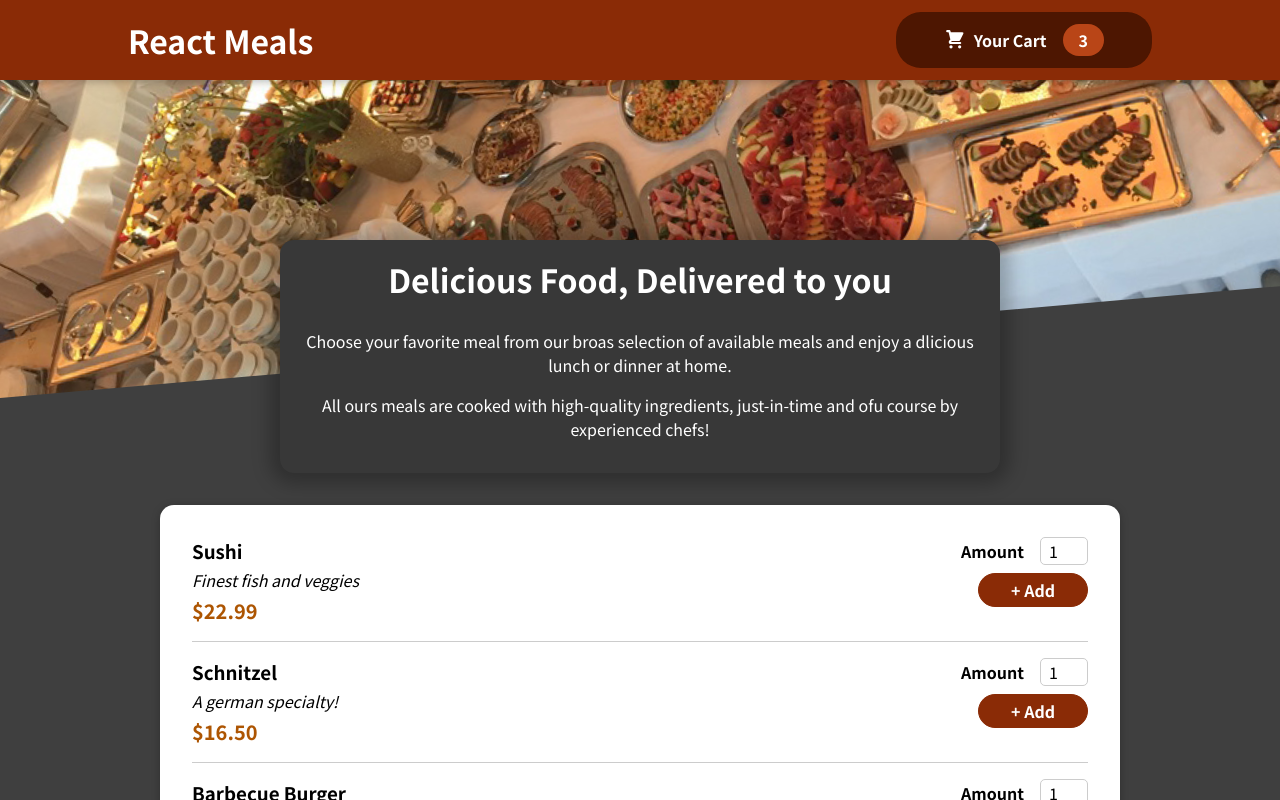
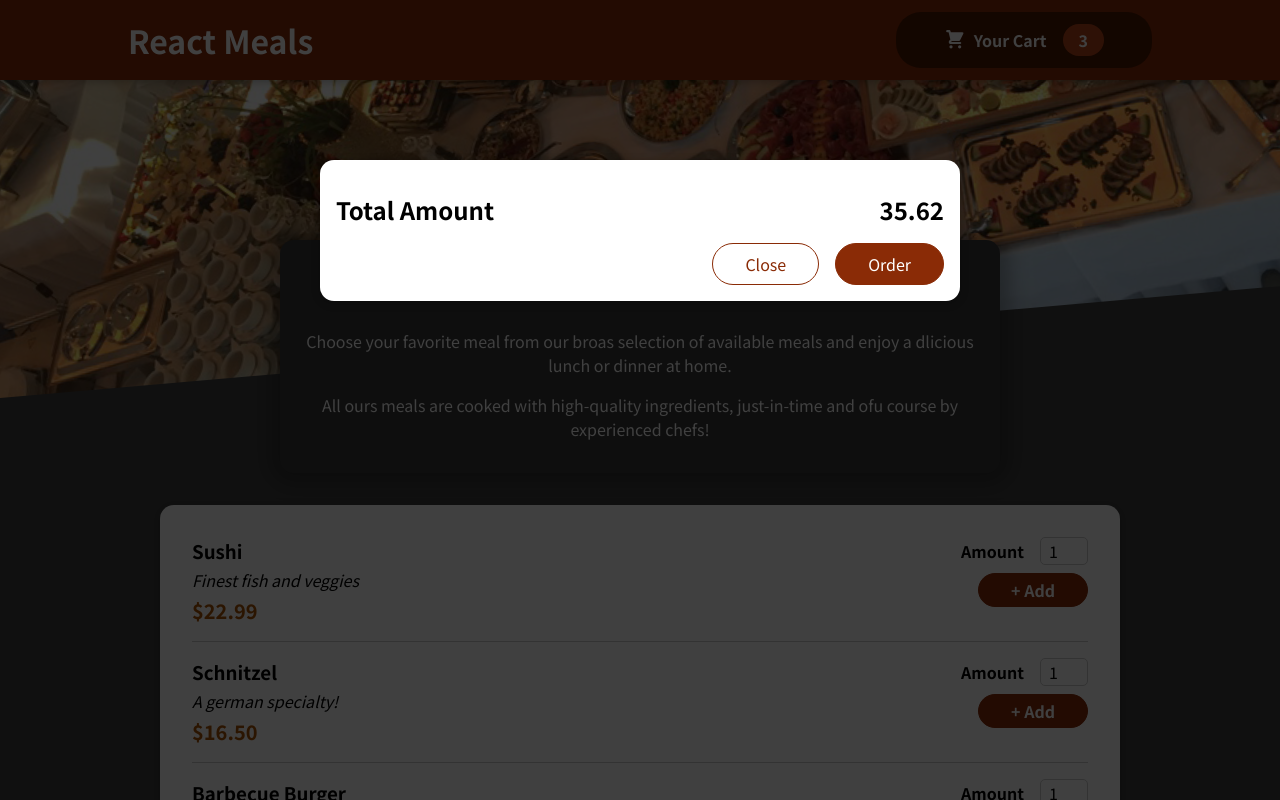
Before and after one commit to ivocardozo/foodApp, a React (Create React App) app: page / in a window 1280 px wide. Shown: the top 800 px of the page. Built offline with nearby package versions, Linux system fonts and the light colour scheme.

Commit message:
adding modal

```diff
--- a/public/index.html
+++ b/public/index.html
@@ -28,6 +28,7 @@
   </head>
   <body>
     <noscript>You need to enable JavaScript to run this app.</noscript>
+    <div id="overlays"></div>
     <div id="root"></div>
     <!--
       This HTML file is a template.
--- a/src/App.js
+++ b/src/App.js
@@ -1,10 +1,12 @@
 import { Fragment } from 'react';
 import Header from './components/Layout/Header';
 import Meals from './components/Meals/Meals';
+import Cart from './components/Cart/Cart';
 
 function App() {
   return (
     <Fragment>
+      <Cart />
       <Header />
       <main>
         <Meals />
--- /dev/null
+++ b/src/components/Cart/Cart.js
@@ -0,0 +1,27 @@
+import Modal from '../UI/Modal';
+import classes from './Cart.module.css';
+
+const Cart = props => {
+  const cartItems = (
+    <ul className={classes['cart-items']}>
+      {[{id: 'c1', name: 'Sushi', amount: 2, price: 12.99}].map((item) => {
+        <li>{item.name}</li>
+      })}
+    </ul>
+  )
+  return(
+    <Modal>
+      {cartItems}
+      <div className={classes.total}>
+        <span>Total Amount</span>
+        <span>35.62</span>
+      </div>
+      <div className={classes.actions}>
+        <button className={classes['button--alt']}>Close</button>
+        <button className={classes.button}>Order</button>
+      </div>
+    </Modal>
+  );
+}
+
+export default Cart;
--- /dev/null
+++ b/src/components/Cart/Cart.module.css
@@ -0,0 +1,46 @@
+.cart-items {
+  list-style: none;
+  margin: 0;
+  padding: 0;
+  max-height: 20rem;
+  overflow: auto;
+}
+
+.total {
+  display: flex;
+  justify-content: space-between;
+  align-items: center;
+  font-weight: bold;
+  font-size: 1.5rem;
+  margin: 1rem 0;
+}
+
+.actions {
+  text-align: right;
+}
+
+.actions button {
+  font: inherit;
+  cursor: pointer;
+  background-color: transparent;
+  border: 1px solid #8a2b06;
+  padding: 0.5rem 2rem;
+  border-radius: 25px;
+  margin-left: 1rem;
+}
+
+.actions button:hover,
+.actions button:active {
+  background-color: #5a1a01;
+  border-color: #5a1a01;
+  color: white;
+}
+
+.actions .button--alt {
+  color: #8a2b06;
+}
+
+.actions .button {
+  background-color: #8a2b06;
+  color: white;
+}
--- /dev/null
+++ b/src/components/UI/Modal.js
@@ -0,0 +1,24 @@
+import { Fragment } from "react";
+import ReactDOM from "react-dom";
+import classes from './Modal.module.css';
+
+const Backdrop = () => <div className={classes.backdrop}/>;
+
+const ModalOverlay = props => {
+  return(
+    <div className={classes.modal}>
+      <div className={classes.content}>{props.children}</div>
+    </div>
+  );
+};
+const portalElement = document.getElementById('overlays');
+const Modal = props => {
+  return(
+    <Fragment>
+      {ReactDOM.createPortal(<Backdrop />, portalElement)}
+      {ReactDOM.createPortal(<ModalOverlay>{props.children}</ModalOverlay>, portalElement)}
+    </Fragment>
+  )
+}
+
+export default Modal;
--- /dev/null
+++ b/src/components/UI/Modal.module.css
@@ -0,0 +1,40 @@
+.backdrop {
+  position: fixed;
+  top: 0;
+  left: 0;
+  width: 100%;
+  height: 100vh;
+  z-index: 20;
+  background-color: rgba(0, 0, 0, 0.75);
+}
+
+.modal {
+  position: fixed;
+  top: 20vh;
+  left: 5%;
+  width: 90%;
+  background-color: white;
+  padding: 1rem;
+  border-radius: 14px;
+  box-shadow: 0 2px 8px rgba(0, 0, 0, 0.25);
+  z-index: 30;
+  animation: slide-down 300ms ease-out forwards;
+}
+
+@media (min-width: 768px) {
+  .modal {
+    width: 40rem;
+    left: calc(50% - 20rem);
+  }
+}
+
+@keyframes slide-down {
+  from {
+    opacity: 0;
+    transform: translateY(-3rem);
+  }
+  to {
+    opacity: 1;
+    transform: translateY(0);
+  }
+}
```
